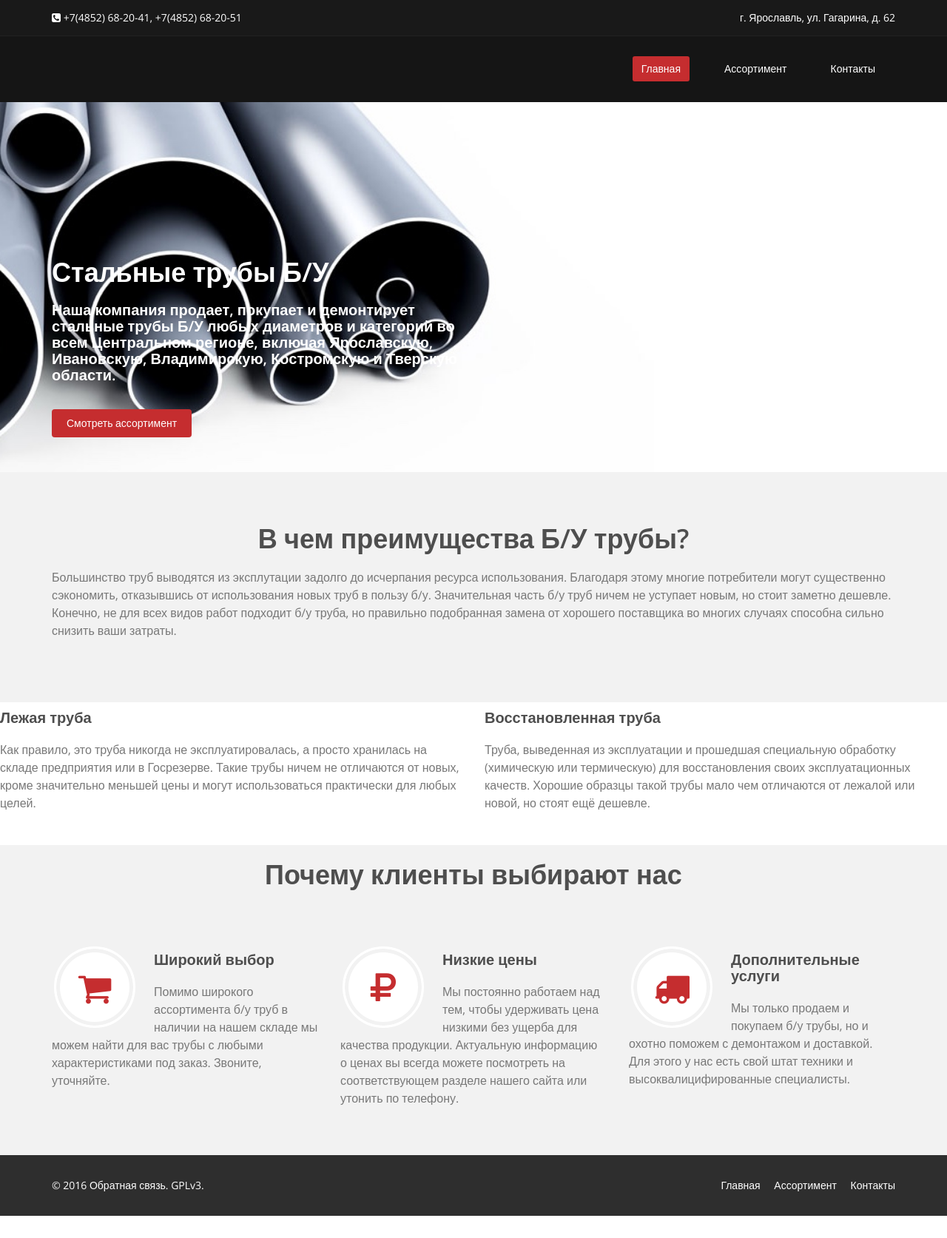
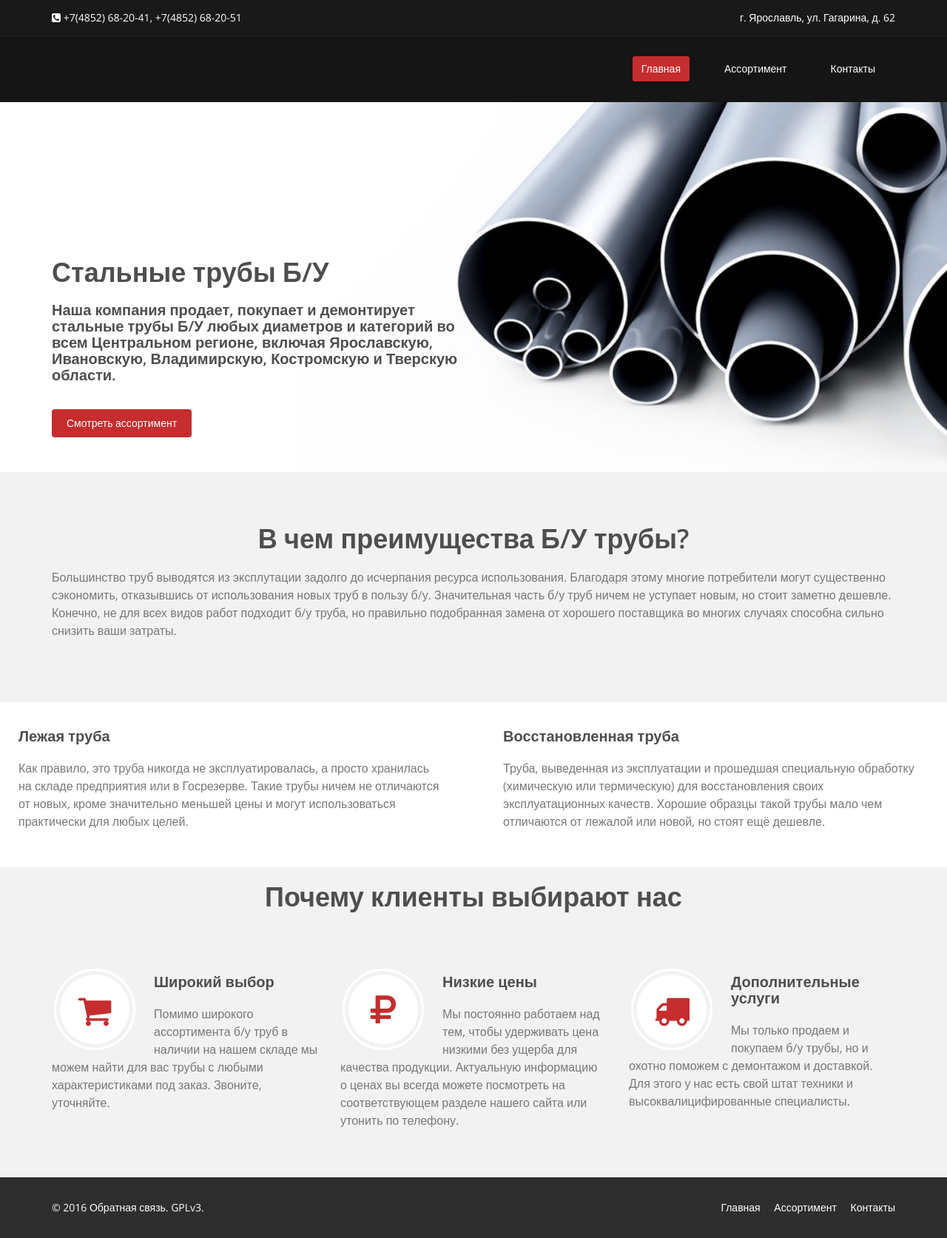
Before and after one commit to seven-4-seven/seven-4-seven.github.io, a Jekyll site: the page index.html, which Jekyll copies as it is, in a window 1280 px wide. Shown: the whole page at 74% size. Built offline with Jekyll 4.4.1, drawn with Linux system fonts in a browser that asks for light colours; before the commit the page ends 1643 px from its top, so only the background shows below that.

Commit message:
Changed main image and fixed layout

```diff
--- a/css/main.css
+++ b/css/main.css
@@ -310,6 +310,16 @@ body > section {
 *******Home Page******
 **************************/
 
+#main-details {
+  background-color: white;
+  padding-top: 25px;
+  padding-bottom: 5px;
+}
+
+#main-details .feature-wrap {
+  padding-left: 25px;
+  padding-right: 25px;
+}
 
 #main-slider {
   position: relative;
@@ -328,8 +338,8 @@ body > section {
   margin-top: 130px;
 }
 
-#main-slider .carousel h2 {
-  color:#fff;
+#main-slider .carousel h1, h2 {
+  color:#4e4e4e;
 }
 
 #main-slider .carousel .btn-slide {
--- a/index.html
+++ b/index.html
@@ -106,7 +106,7 @@
                 <div class="item active" style="background-image: url(images/tubes.jpg)">
                     <div class="container">
                         <div class="row slide-margin">
-                            <div class="col-sm-6">
+                            <div class="col-sm-6 float-right">
                                 <div class="carousel-content">
                                     <h1 class="animation animated-item-1">Стальные трубы Б/У</h1>
                                     <h2 class="animation animated-item-2">Наша компания продает, покупает и демонтирует стальные трубы Б/У любых диаметров и категорий во всем Центральном регионе, включая Ярославскую, Ивановскую, Владимирскую, Костромскую и Тверскую области.</h2>
@@ -137,6 +137,7 @@
     </section>
 
 
+   <section id="main-details">
            <div class="row">
              <div class="features">
                <div class="col-md-6 col-sm-8 wow fadeInDown" data-wow-duration="1000ms" data-wow-delay="600ms">
```
Also changed, not shown: Gemfile.lock, images/old_tubes.jpg (added), images/tubes.jpg, 2 other files.
